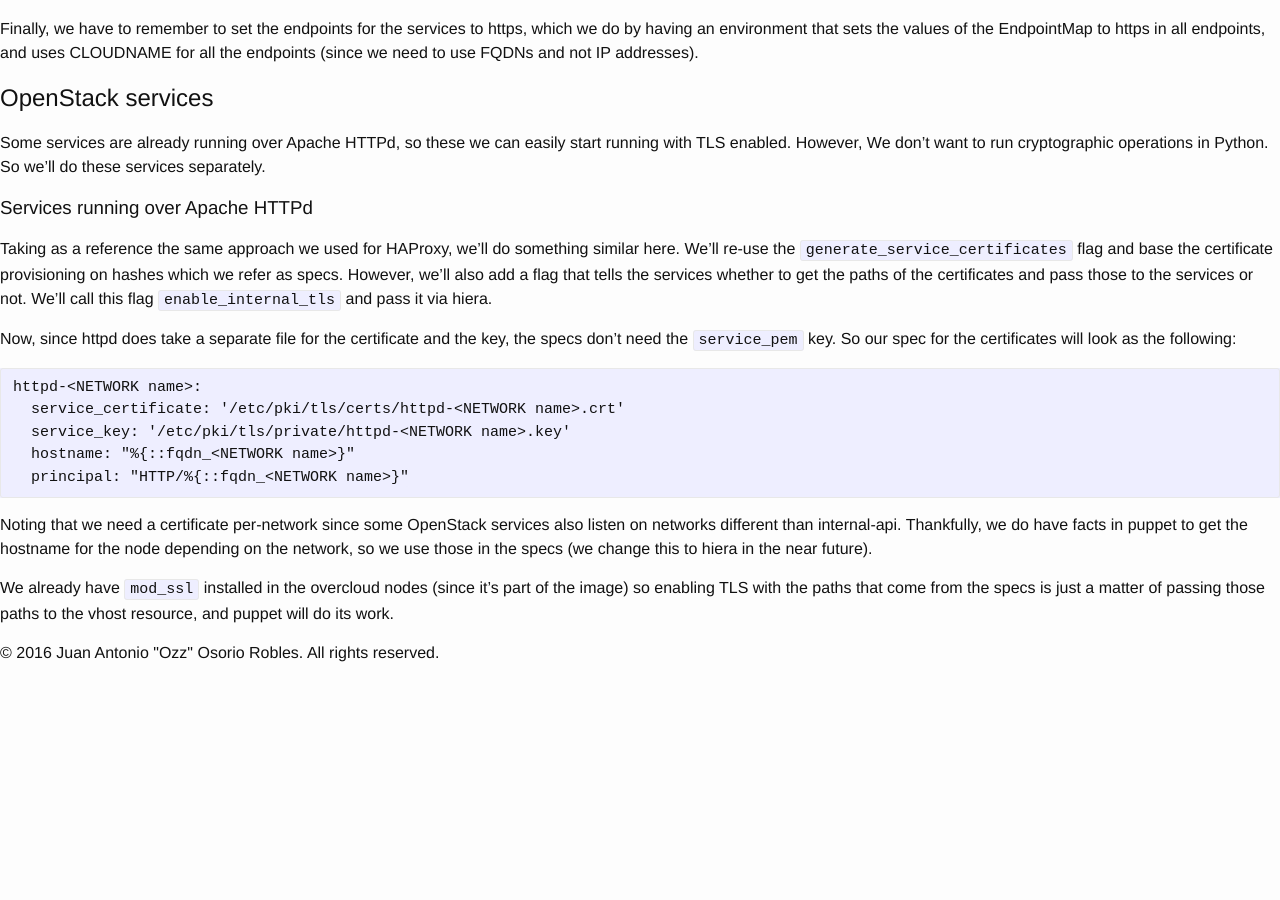
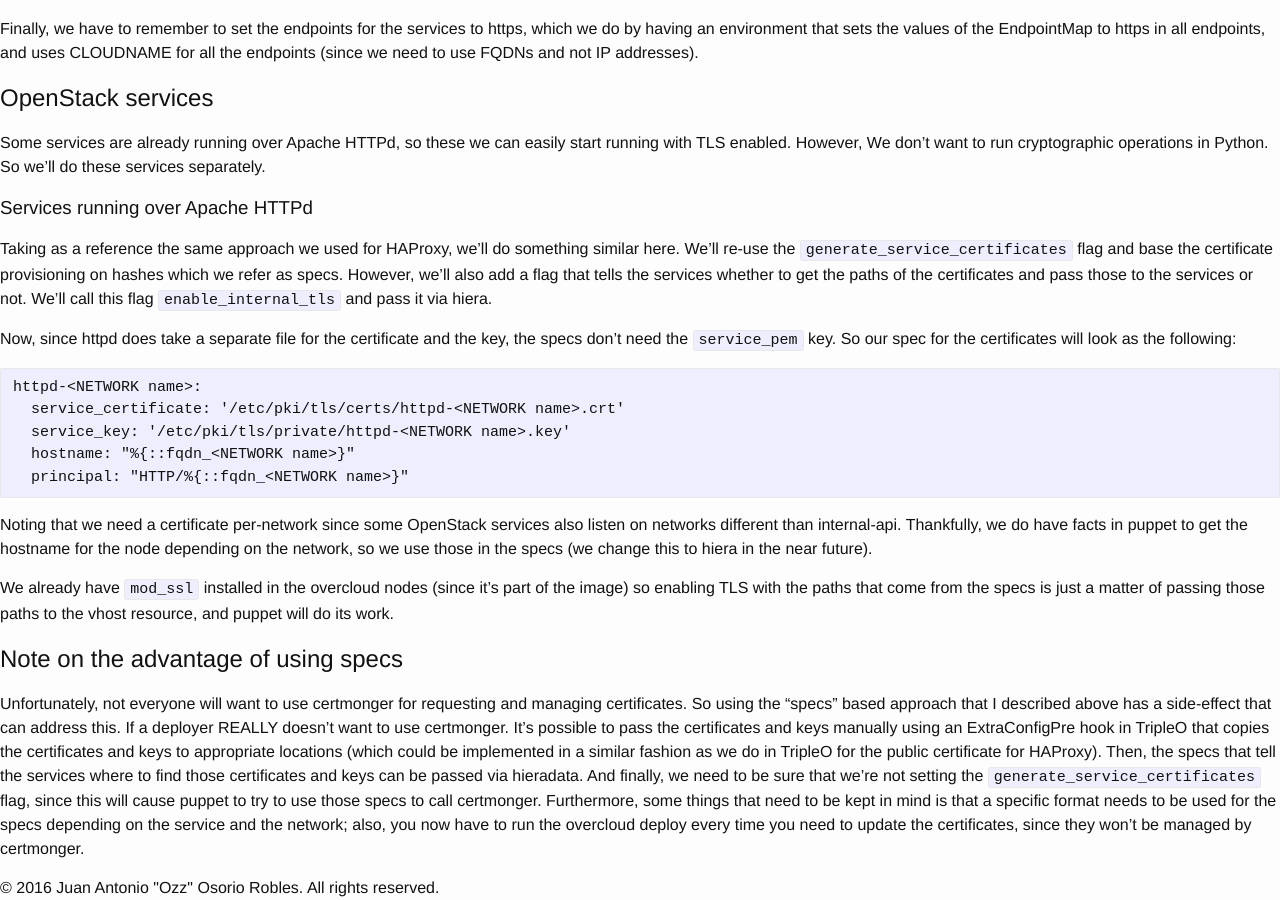
Before and after one commit to JAORMX/JAORMX.github.io, a Jekyll site: the page built from _posts/2016-10-03-how-is-tls-powered-by-certmonger-being-done.markdown, in a window 1280 px wide and 900 px high, scrolled down 2788 px. Built offline with Jekyll 4.4.1, drawn with Linux system fonts in a browser that asks for light colours; nearby versions of some CDN libraries; before the commit the page ends 3453 px from its top, so only the background shows below that.

Commit message:
Add note about specs and the possibility of not using certmonger

```diff
--- a/_posts/2016-10-03-how-is-tls-powered-by-certmonger-being-done.markdown
+++ b/_posts/2016-10-03-how-is-tls-powered-by-certmonger-being-done.markdown
@@ -180,3 +180,21 @@ We already have `mod_ssl` installed in the overcloud nodes (since it's part of
 the image) so enabling TLS with the paths that come from the specs is just a
 matter of passing those paths to the vhost resource, and puppet will do its
 work.
+
+## Note on the advantage of using specs
+
+Unfortunately, not everyone will want to use certmonger for requesting and
+managing certificates. So using the "specs" based approach that I described
+above has a side-effect that can address this. If a deployer REALLY doesn't
+want to use certmonger. It's possible to pass the certificates and keys
+manually using an ExtraConfigPre hook in TripleO that copies the certificates
+and keys to appropriate locations (which could be implemented in a similar
+fashion as we do in TripleO for the public certificate for HAProxy). Then, the
+specs that tell the services where to find those certificates and keys can be
+passed via hieradata. And finally, we need to be sure that we're not setting
+the `generate_service_certificates` flag, since this will cause puppet to try
+to use those specs to call certmonger. Furthermore, some things that need to be
+kept in mind is that a specific format needs to be used for the specs depending
+on the service and the network; also, you now have to run the overcloud deploy
+every time you need to update the certificates, since they won't be managed by
+certmonger.
```
